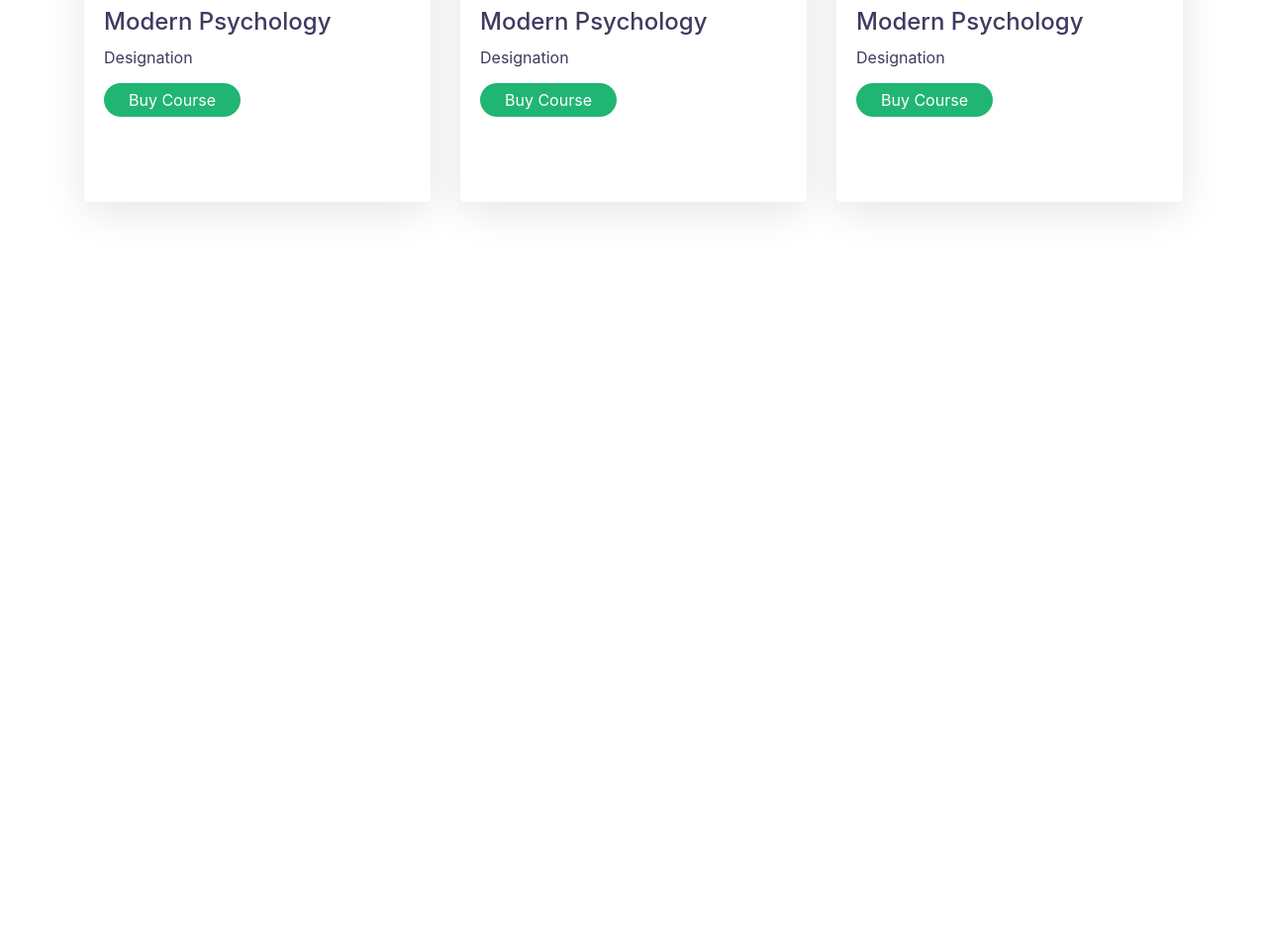
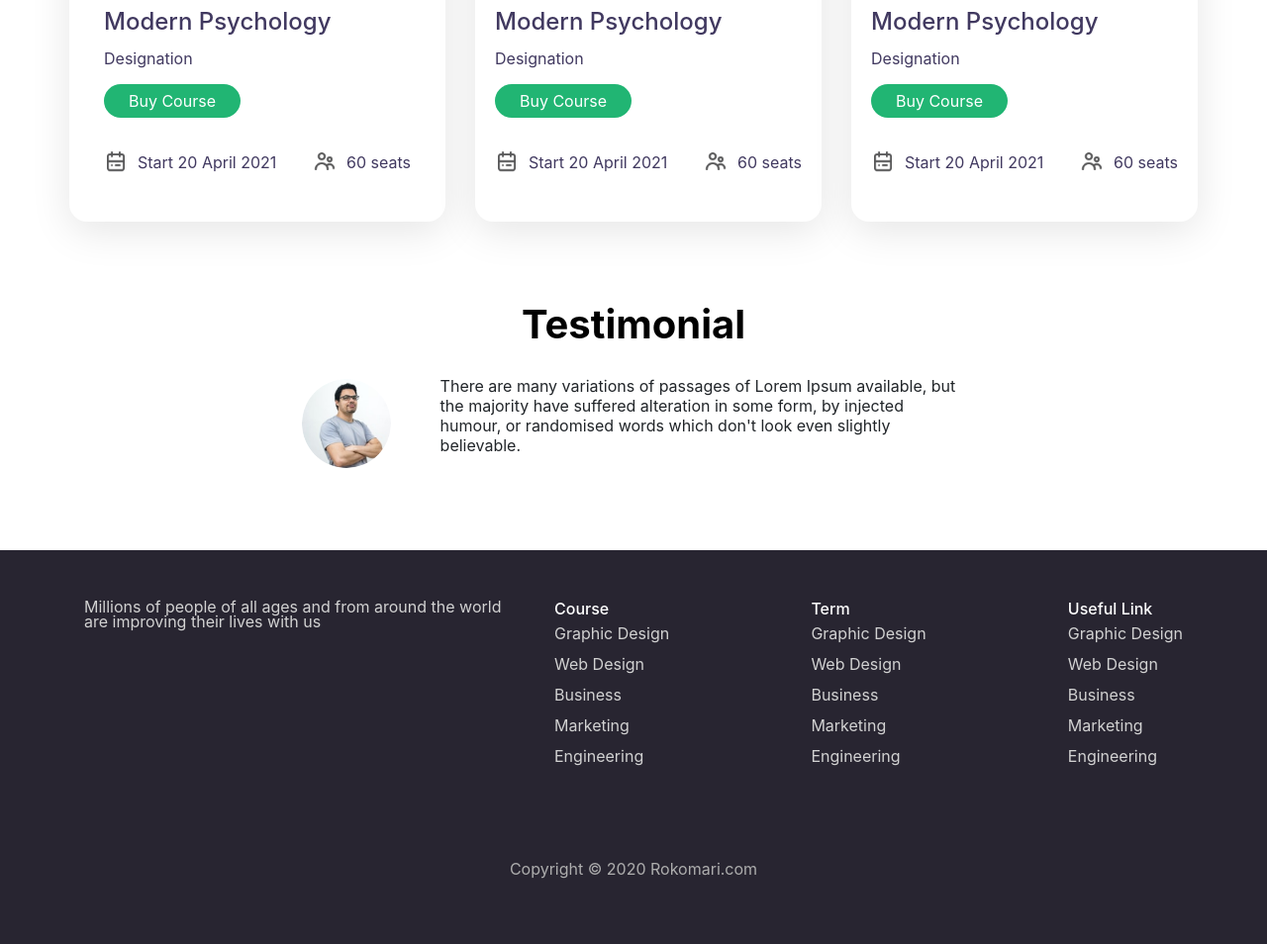
Before and after one commit to Farhad16/e-school, a plain HTML site: page index.html in a window 1280 px wide. Shown: the part 1200-2154 px from the top of the page at 99% size. Before the commit the page ends 1464 px from the top, so only its background shows below. Drawn offline with nearby package versions, Linux system fonts and the light colour scheme.

Commit message:
Layout Done

```diff
--- a/index.html
+++ b/index.html
@@ -50,7 +50,7 @@
 
         <div class="container">
             <div class="row" id="header-content">
-                <div class="col-md-4 d-flex align-items-center bg-details">
+                <div class="col-12 col-sm-12 col-md-6 col-lg-6 col-xl-6 d-flex align-items-center bg-details">
                     <div>
                         <h4 class="orange">Are you ready to learn</h4>
                         <h1>Learn With Fun on <span class="green-color">any schedule</span></h1>
@@ -59,7 +59,7 @@
                         <button class="btn-get-started">Get Started</button>
                     </div>
                 </div>
-                <div class="col-md-7">
+                <div class="col-12 col-sm-12 col-md-6 col-lg-6 col-xl-6">
                     <img class="d-block w-100" src="images/Photos/Illustration.png" alt="First slide">
                 </div>
             </div>
@@ -92,41 +92,132 @@
     </div>
 
     <div class="container" id="card">
+        <div class="row">
             <div class="card-deck">
-            <div class="card">
-                <img class="card-img-top d-flex align-items-center" src="images/Photos/Morder pyschology.png"
-                    alt="Card image cap">
+                <div class="card col-12 col-sm-12 col-md-6 col-lg-4 col-xl-4">
+                    <img class="card-img-top card-img" src="images/Photos/Morder pyschology.png" alt="Card image cap">
                     <div class="card-body">
                         <h4 class="card-title">Modern Psychology</h4>
                         <p class="card-text">Designation</p>
                         <button class="btn-buy-course">Buy Course</button>
+                        <div class="footer-card d-flex justify-content-between">
+                            <div class="d-flex align-items-center">
+                                <div class="calendar">
+                                    <img class="img-fluid" src="images/ICON/calendar.png" alt="">
+                                </div>
+                                <p class="seat">Start 20 April 2021</p>
+                            </div>
+                            <div class="d-flex align-items-center">
+                                <div class="calendar">
+                                    <img class="img-fluid" src="images/ICON/people.png" alt="">
+                                </div>
+                                <p class="seat">60 seats</p>
+                            </div>
+                        </div>
                     </div>
                 </div>
                 <div class="card">
-                <img class="card-img-top" src="images/Photos/Morder psyc.png" alt="Card image cap">
+                    <img class="card-img-top card-img" src="images/Photos/Morder psyc.png" alt="Card image cap">
                     <div class="card-body">
                         <h4 class="card-title">Modern Psychology</h4>
                         <p class="card-text">Designation</p>
                         <button class="btn-buy-course">Buy Course</button>
-                    </p>
+                        <div class="footer-card d-flex justify-content-between">
+                            <div class="d-flex align-items-center">
+                                <div class="calendar">
+                                    <img class="img-fluid" src="images/ICON/calendar.png" alt="">
+                                </div>
+                                <p class="seat">Start 20 April 2021</p>
+                            </div>
+                            <div class="d-flex align-items-center">
+                                <div class="calendar">
+                                    <img class="img-fluid" src="images/ICON/people.png" alt="">
+                                </div>
+                                <p class="seat">60 seats</p>
+                            </div>
+                        </div>
                     </div>
                 </div>
                 <div class="card">
-                <img class="card-img-top" src="images/Photos/Morder psyc.png" alt="Card image cap">
+                    <img class="card-img-top card-img" src="images/Photos/Morder pychons.png" alt="Card image cap">
                     <div class="card-body">
                         <h4 class="card-title">Modern Psychology</h4>
                         <p class="card-text">Designation</p>
                         <button class="btn-buy-course">Buy Course</button>
-                    <div class="footer d-flex justify-content-between">
-
+                        <div class="footer-card d-flex justify-content-between">
+                            <div class="d-flex align-items-center">
+                                <div class="calendar">
+                                    <img class="img-fluid" src="images/ICON/calendar.png" alt="">
+                                </div>
+                                <p class="seat">Start 20 April 2021</p>
+                            </div>
+                            <div class="d-flex align-items-center">
+                                <div class="calendar">
+                                    <img class="img-fluid" src="images/ICON/people.png" alt="">
+                                </div>
+                                <p class="seat">60 seats</p>
                             </div>
                         </div>
-
+                    </div>
+                </div>
             </div>
         </div>
     </div>
 
 
+    <div class="container" id="testimonial">
+        <h1 class="d-flex justify-content-center">Testimonial</h1>
+        <div class="d-flex justify-content-center">
+            <div class="d-flex align-items-center testimonial">
+                <div class="man">
+                    <img class="img-fluid" src="images/Photos/Man.png" alt="">
+                </div>
+                <p class="seat">There are many variations of passages of Lorem Ipsum available, but the
+                    majority have suffered alteration in some form, by injected humour,
+                    or randomised words which don't look even slightly believable.</p>
+            </div>
+        </div>
+    </div>
+
+    <div class="footer">
+        <div class="container" id="course">
+            <div class="row">
+                <div class="col-md-5">
+                    <p>Millions of people of all ages and from around
+                        the world are improving their lives with us</p>
+                </div>
+                <div class="col-md-7">
+                    <div class="d-flex justify-content-between">
+                        <div class="courses">
+                            <h6>Course</h6>
+                            <p>Graphic Design</p>
+                            <p>Web Design</p>
+                            <p>Business</p>
+                            <p>Marketing</p>
+                            <p>Engineering</p>
+                        </div>
+                        <div class="course">
+                            <h6>Term</h6>
+                            <p>Graphic Design</p>
+                            <p>Web Design</p>
+                            <p>Business</p>
+                            <p>Marketing</p>
+                            <p>Engineering</p>
+                        </div>
+                        <div class="course">
+                            <h6>Useful Link</h6>
+                            <p>Graphic Design</p>
+                            <p>Web Design</p>
+                            <p>Business</p>
+                            <p>Marketing</p>
+                            <p>Engineering</p>
+                        </div>
+                    </div>
+                </div>
+            </div>
+        </div>
+        <p class="copyright">Copyright © 2020 Rokomari.com</p>
+    </div>
 
 
 
--- a/style.css
+++ b/style.css
@@ -8,7 +8,7 @@ h1,h2,h3,h4,h5,h6,p{
     line-height: normal;
 }
 .container{
-    margin-bottom: 60px;
+    margin-bottom: 80px;
 }
 
 .navigation{
@@ -30,8 +30,13 @@ h1,h2,h3,h4,h5,h6,p{
     padding-right: 30px;
     color: rgb(56, 54, 54);
     font-weight: 800px;
+    margin-left: 4px;
 }
 
+#navbar-override .nav-link:hover{
+    background-color: #FD511A;
+    border-radius: 33px;
+}
 .signin-style{
     background-color:#21B573 ;
     border-radius: 33px;
@@ -103,7 +108,7 @@ h1{
 }
 
 #generate-padding{
-    padding: 0px 20px;
+    padding: 0px 17px;
 }
 
 h2{
@@ -116,21 +121,23 @@ h2{
 #students{
     background-color: #fff;
     box-shadow: 0px 20px 40px rgba(0, 0, 0, 0.1);
+    padding: 30px 14px;
 }
 
 #card .card{
     border: none;
     width: 370px;
-    height: 450px;
+    height: 470px;
     box-shadow: 0px 10px 40px rgba(0, 0, 0, 0.1);
     color: #413960;
+    border-radius: 18px;
 
 }
 #card .card-body{
     height: 150px;
 }
 
-#card img{
+#card .card-img{
     border-radius: 11px;
     width: 331px;
     height: 234px;
@@ -148,13 +155,56 @@ h2{
     padding: 5px 25px;
 }
 
-.footer{
-    margin-top: 20px;
-    width: 50px;
-    height: 50px;
+.footer-card{
+    margin-top: 30px;
+    /* width: 50px;
+    height: 50px; */
 }
 
-#card .footer img{
+.calendar{
     width: 24px;
-    height: 24px;
+    padding-bottom: 20px;
 }
+
+.testimonial{
+    width: 670px;
+}
+
+.seat{
+    padding-left: 10px;
+}
+
+.man{
+    width: 300px;
+    padding-right: 40px;
+}
+.man img{
+    width: 100%;
+    border-radius: 50%;
+}
+
+.footer{
+    background: #282531;
+    color: #fff;
+    padding-top: 50px;
+    padding-bottom: 50px;
+
+}
+
+h6{
+    font-size: 16px;
+    font-weight: bold;
+    font-size: 16px;
+    line-height: 30px;
+    color: #FFFFFF;
+}
+
+#course p{
+    line-height: 15px;
+    color: #D2D2D2;
+}
+
+.copyright{
+    text-align: center;
+    color: #AEAEAE;
+}
```
Lines whose indentation alone changed are shown as unchanged.
